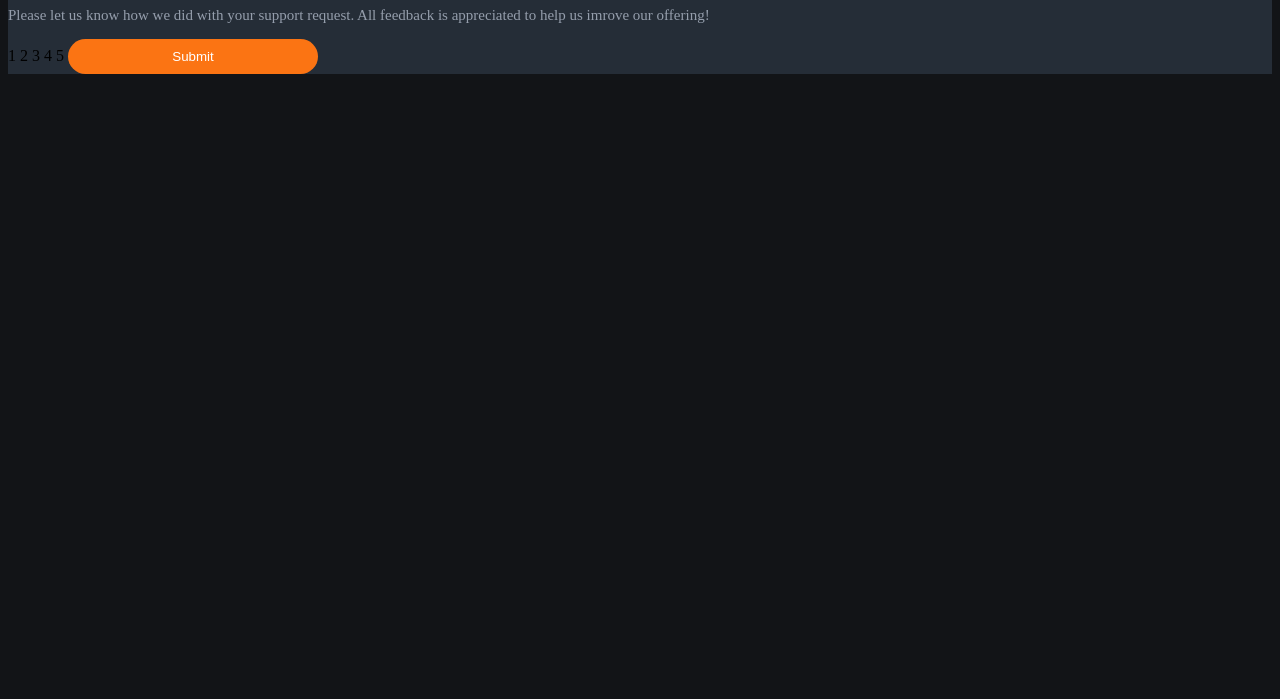
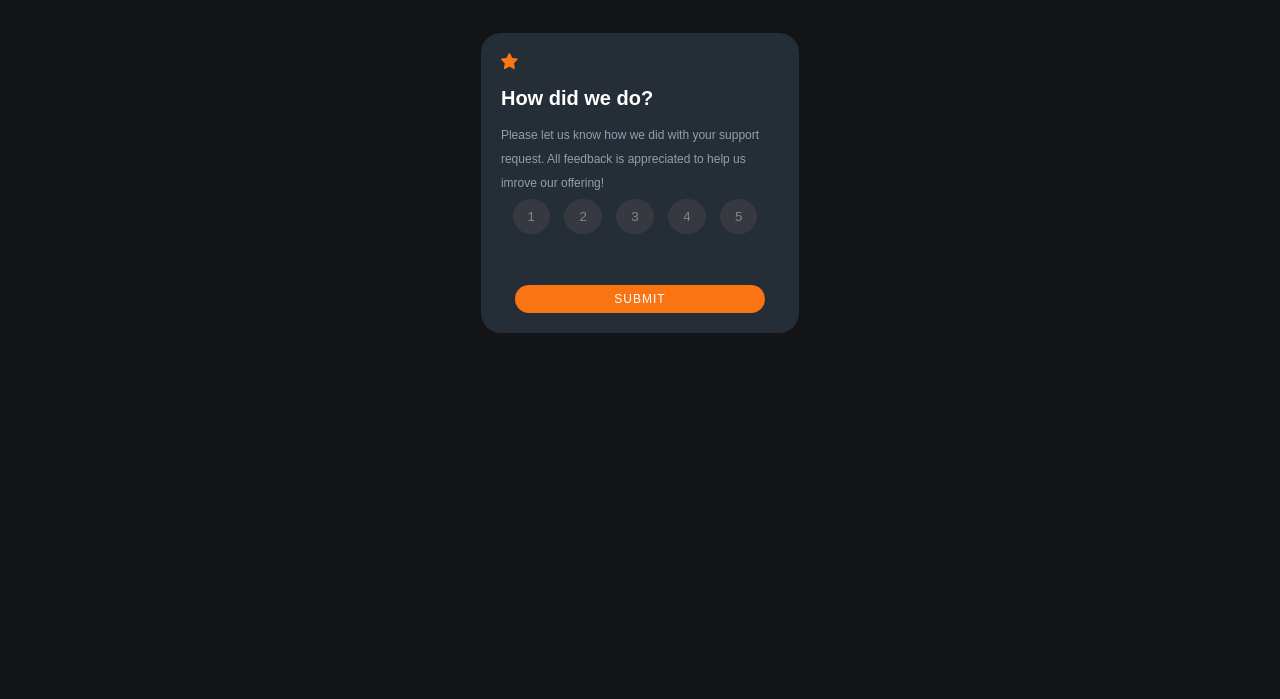
Before and after one commit to NyraO/rating-component, a plain HTML site: page index.html in a window 1280 px wide. Shown: the part 101-800 px from the top of the page. Drawn offline with Linux system fonts and the light colour scheme; a web font is replaced by a local one.

Commit message:
finished styling

```diff
--- a/index.html
+++ b/index.html
@@ -3,19 +3,27 @@
     <head>
         <title>interactive rating component</title>
         <link rel="stylesheet" href="./style.css"/>
+        <link rel="stylesheet" href="https://fonts.google.com/specimen/Overpass">
     </head>
     <body>
         <main>
             <div class="card">
                 <img src="./images/icon-star.svg"/>
+                <div class="card-content">
+                    <div class="card-text">
                         <h1>How did we do?</h1>
                         <p>Please let us know how we did with your support request. All feedback is appreciated to help us imrove our offering!</p>
+                    </div>
+                    <div class="card-rating">
                         <a>1</a>
                         <a>2</a>
                         <a>3</a>
                         <a>4</a>
                         <a>5</a>
+                    </div>
+                </br>
                     <button>Submit</button>
+                </div>
             </div>
         </main>
     </body>
--- a/style.css
+++ b/style.css
@@ -1,21 +1,54 @@
 p{
-    font-size: 15px;
+
     color:hsl(217, 12%, 63%);
+    font-weight: 400;
+    font-size: 12px;
+    line-height: 2;
 }
 h1{
     color:white;
+    font-weight:600;
+    font-size: 20px;
+}
+a{
+    color: hsl(216, 12%, 54%);
+    background-color: hsl(222, 8%, 23%);
+    font-size: smaller;
+    border-radius: 50%;
+    padding: 10px 15px;
+    margin-right: 10px;
 }
 body{
     background-color: hsl(216, 12%, 8%);
+    font-family: "Sofia", sans-serif;
+}
+main{
+    display: flex;
+    justify-content: center;
 }
 button{
     background-color: hsl(25, 97%, 53%);
     color:white;
-    padding:10px 20px;
+    text-transform: uppercase;
+    letter-spacing: 1px;
+    font-size: 12px;
+    padding:7px 20px;
+    margin-top: 15%;
     width:250px;
     border-radius: 50px;
     border-style: none;
 }
 .card{
     background-color: hsl(213, 19%, 18%);
+    border-radius: 20px;
+    margin-top: 10%;
+    padding:20px;
+    width: 22%;
+    /* height: 400px; */
 }
+.card-content{
+    display: flex;
+    flex-direction: column;
+    align-items: center;
+    /* background-color: antiquewhite;  */
+}
```
Lines whose indentation alone changed are shown as unchanged.
